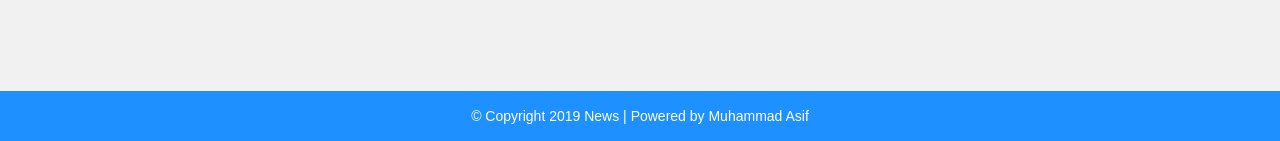
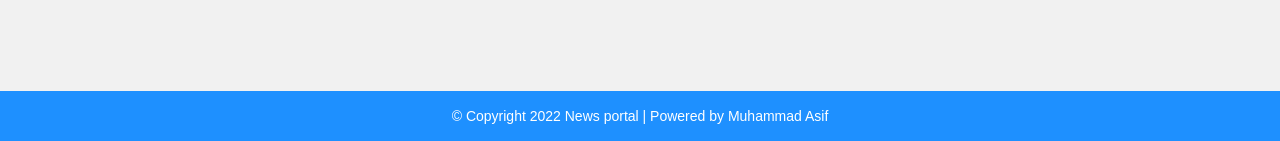
Before and after one commit to Mohammad-Asif-Web/news-blog-site, a PHP site: page /news-blog-site/ in a window 1280 px wide. Shown: the part 850-991 px from the top of the page. Run offline with PHP 8.4, Linux system fonts and the light colour scheme; data that the repository does not hold is empty.

Commit message:
some bug solved

```diff
--- a/admin/footer.php
+++ b/admin/footer.php
@@ -3,7 +3,7 @@
     <div class="container">
         <div class="row">
             <div class="col-md-12">
-                <span>© Copyright 2022 News-blog | Powered by <a href="http://linkedin.com/in/mohammadasif10/" target="_blank">Muhammad Asif</a></span>
+                <span>© Copyright 2022 News Portal | Powered by <a href="http://linkedin.com/in/mohammadasif10/" target="_blank">Muhammad Asif</a></span>
             </div>
         </div>
     </div>
--- a/admin/header.php
+++ b/admin/header.php
@@ -37,7 +37,7 @@ if(!isset($_SESSION['username'])){
                 <div class="row">
                     <!-- LOGO -->
                     <div class="col-md-2">
-                        <a href="post.php"><img class="logo" src="images/news.jpg"></a>
+                        <a href="post.php"><img class="logo" src="images/news2.jpg"></a>
                     </div>
                     <!-- /LOGO -->
                       <!-- LOGO-Out -->
--- a/admin/index.php
+++ b/admin/index.php
@@ -28,7 +28,7 @@ if(isset($_SESSION['username'])){
             <div class="container">
                 <div class="row">
                     <div class="col-md-offset-4 col-md-4">
-                        <img class="logo" src="images/news.jpg">
+                        <img class="logo" src="images/news2.jpg">
                         <h3 class="heading">Admin</h3>
                         <!-- Form Start -->
                         <form  action="<?php $_SERVER['PHP_SELF']?>" method ="POST">
--- a/footer.php
+++ b/footer.php
@@ -2,7 +2,7 @@
     <div class="container">
         <div class="row">
             <div class="col-md-12">
-                <span>© Copyright 2019 News | Powered by <a href="https://www.linkedin.com/in/mohammadasif10/">Muhammad Asif</a></span>
+                <span>© Copyright 2022 News portal | Powered by <a href="https://www.linkedin.com/in/mohammadasif10/">Muhammad Asif</a></span>
             </div>
         </div>
     </div>
--- a/header.php
+++ b/header.php
@@ -82,7 +82,7 @@ switch ($fileName) {
         <div class="row">
             <!-- LOGO -->
             <div class=" col-md-offset-4 col-md-4">
-                <a href="index.php" id="logo"><img src="images/news.jpg"></a>
+                <a href="index.php" id="logo"><img src="images/news2.jpg" alt="news-portal-logo"></a>
             </div>
             <!-- /LOGO -->
         </div>
```
Also changed, not shown: admin/images/news2.jpg (renamed from admin/images/news.jpg), images/news2.jpg (renamed from images/news.jpg).
